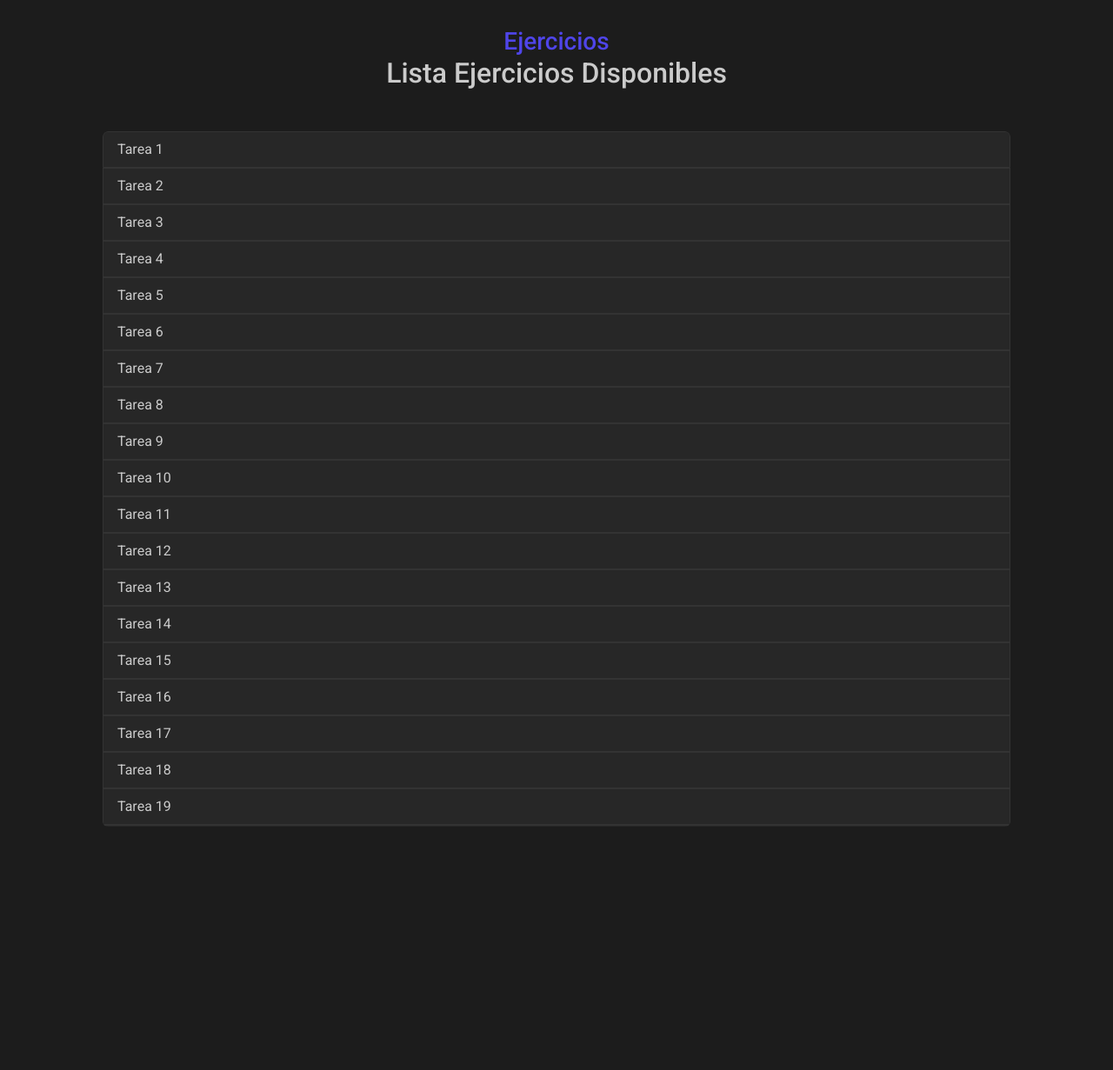
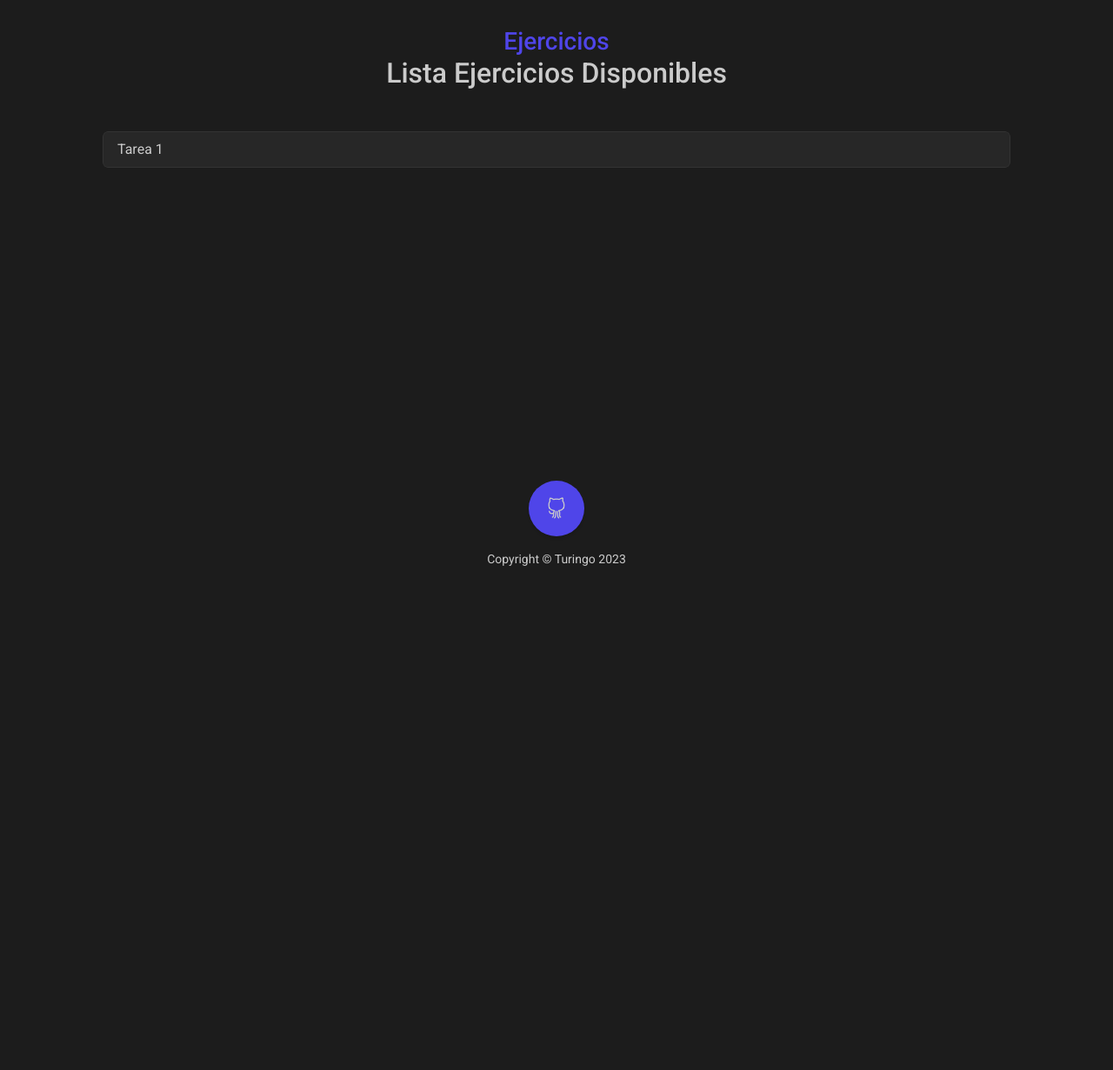
Before and after one commit to Delphxr/TuRingo, a Flask app: page / in a window 1280 px wide. Shown: the part 2361-3592 px from the top of the page at 87% size. After the commit the page ends 3012 px from the top, so only its background shows below. Run offline with Flask 3, Linux system fonts and the light colour scheme; a database or web service that is not in the repository returns one stand-in record (values such as "Sample title").

Commit message:
Homepage ahora muestra todas las tareas en la BD

```diff
--- a/backend/website/templates/homepage.html
+++ b/backend/website/templates/homepage.html
@@ -252,31 +252,26 @@
 
 
                 <div class="list-group ejercicios">
-                    <a href="#" class="list-group-item list-group-item-action">Tarea 1</a>
-                    <a href="#" class="list-group-item list-group-item-action">Tarea 2</a>
-                    <a href="#" class="list-group-item list-group-item-action">Tarea 3</a>
-                    <a href="#" class="list-group-item list-group-item-action">Tarea 4</a>
-                    <a href="#" class="list-group-item list-group-item-action">Tarea 5</a>
-                    <a href="#" class="list-group-item list-group-item-action">Tarea 6</a>
-                    <a href="#" class="list-group-item list-group-item-action">Tarea 7</a>
-                    <a href="#" class="list-group-item list-group-item-action">Tarea 8</a>
-                    <a href="#" class="list-group-item list-group-item-action">Tarea 9</a>
-                    <a href="#" class="list-group-item list-group-item-action">Tarea 10</a>
-                    <a href="#" class="list-group-item list-group-item-action">Tarea 11</a>
-                    <a href="#" class="list-group-item list-group-item-action">Tarea 12</a>
-                    <a href="#" class="list-group-item list-group-item-action">Tarea 13</a>
-                    <a href="#" class="list-group-item list-group-item-action">Tarea 14</a>
-                    <a href="#" class="list-group-item list-group-item-action">Tarea 15</a>
-                    <a href="#" class="list-group-item list-group-item-action">Tarea 16</a>
-                    <a href="#" class="list-group-item list-group-item-action">Tarea 17</a>
-                    <a href="#" class="list-group-item list-group-item-action">Tarea 18</a>
-                    <a href="#" class="list-group-item list-group-item-action">Tarea 19</a>
-                    <a href="#" class="list-group-item list-group-item-action">Tarea 20</a>
-                    <a href="#" class="list-group-item list-group-item-action">Tarea 21</a>
-                    <a href="#" class="list-group-item list-group-item-action">Tarea 22</a>
-                    <a href="#" class="list-group-item list-group-item-action">Tarea 23</a>
-                    <a href="#" class="list-group-item list-group-item-action">Tarea 24</a>
-                    <a href="#" class="list-group-item list-group-item-action">Tarea 25</a>
+
+                    {% if tareas %}
+
+                    {% set ns = namespace(count = 0) %}
+
+                    {% for tarea in tareas: %}
+
+                    {% set ns.count = ns.count + 1 %}
+
+                    {% if tarea['visible'] %}
+
+                    <a href="/editor?id_tarea={{ tarea['_id'] }}" class="list-group-item list-group-item-action">Tarea {{ ns.count }}</a>
+
+                    {% else %}
+
+                    {% endif %}
+
+                    {% endfor %}
+                    {% endif %}
+
                 </div>
 
 
@@ -354,13 +349,13 @@
                                             title="La contraseña debe tener al menos 8 caracteres" required>
                                     </div>
 
-                                    <div class="form-group">
+                                    <!--<div class="form-group">
                                         <label for="password2">Repetir contraseña:</label>
                                         <input type="password" class="form-control" name="password2" id="password2"
                                             title="Las contraseñas deben ser iguales."
                                             onkeyup="this.setCustomValidity(this.value == document.getElementById('password').value ? 'todo bien' : 'Las contraseñas deben coincidir.');"
                                             required>
-                                    </div>
+                                    </div>-->
 
                                     <div class="form-group mt-2">
                                         <button type="submit" class="btn btn-primary">Registrarse</button>
--- a/backend/website/views.py
+++ b/backend/website/views.py
@@ -321,7 +321,12 @@ def entregar_tarea(idusuario, idtarea, fechaentrega, nota, codigodiagrama, entra
 
 @views.route('/', methods=['GET', 'POST'])
 def home():
-    return render_template("homepage.html")
+    from app import tareas
+
+    tareas = get_tareas()
+
+
+    return render_template("homepage.html",tareas=tareas)
 
 
 @views.route('/editor', methods=['GET', 'POST'])
```
